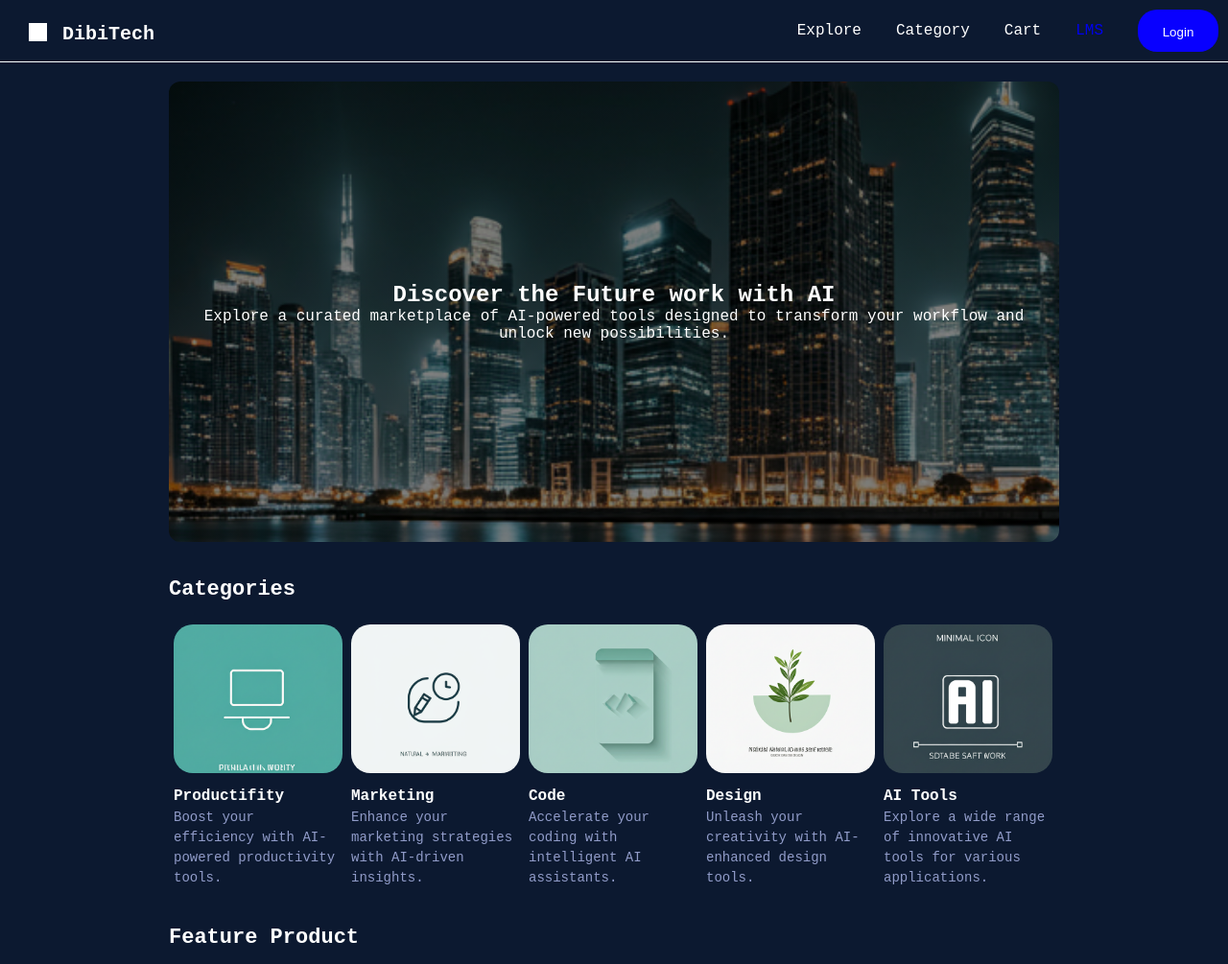
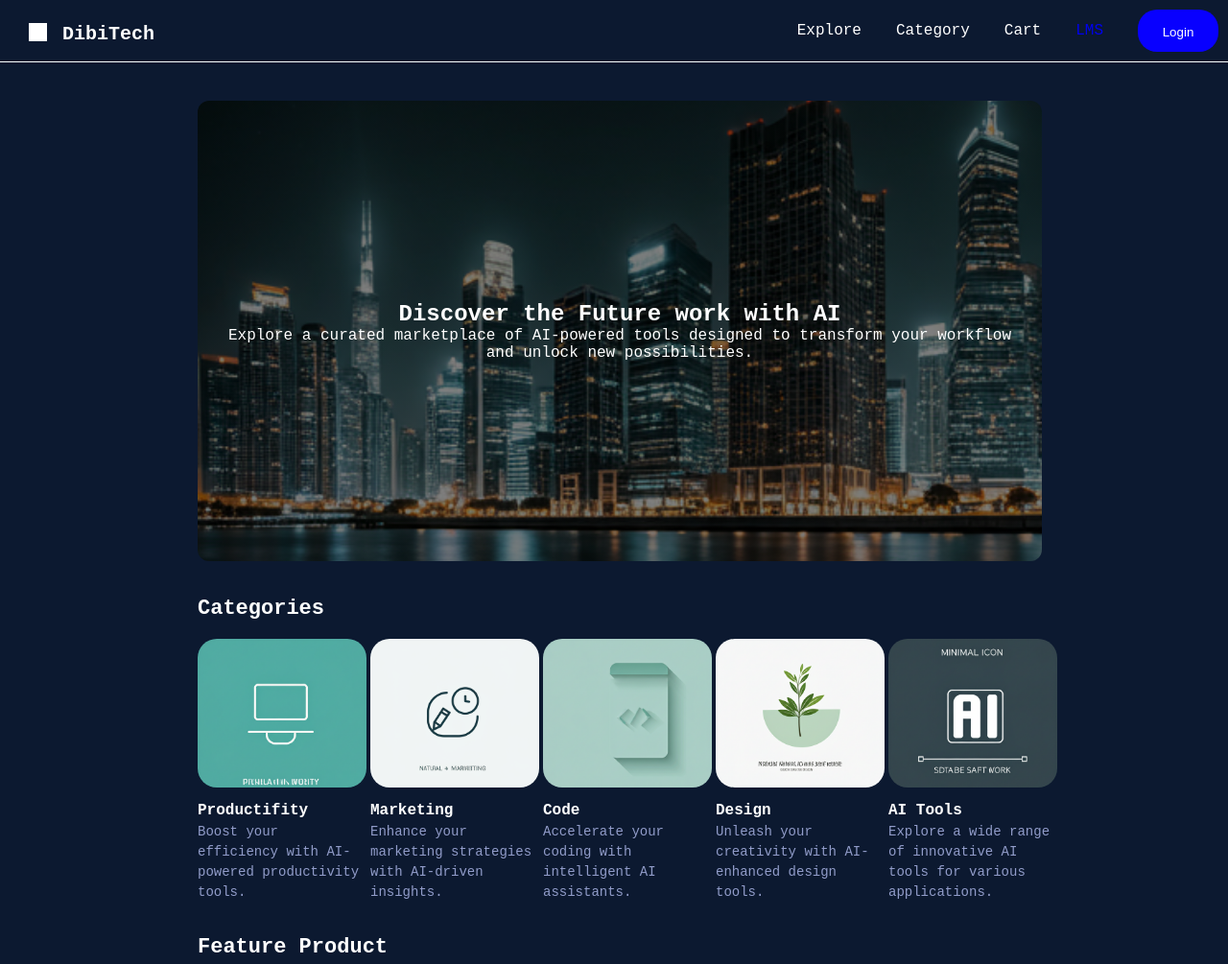
Before and after one commit to AryHamdanHelmy/AssignmentDay15_Landing_Page_Marketplace_Digital_ProductFWD11_Ary_Hamdan_Helmy, a website: page index.html in a window 1280 px wide. Shown: the top 1005 px of the page at 96% size. Drawn offline with Linux system fonts and the light colour scheme.

Commit message:
fix background dibitech

```diff
--- a/style.css
+++ b/style.css
@@ -466,11 +466,12 @@ button:hover{
   .hero-container{
     display:flex;
     flex-direction: column;
+    padding: 20px 30px;
     width: auto;
 }
   .hero-background{
     display: flex;
-    width: auto;
+    width: 880px;
     background-image: linear-gradient(rgba(0, 0, 0, 0.5), rgba(0, 0, 0, 0.5)),
     url(./assets/bg-image/hero.png);
     justify-content: center;
@@ -507,8 +508,7 @@ button:hover{
   }
   .categories-card{
     display: flex;
-    padding: 5px;
-    gap: 9px;
+    gap: 4px;
   }
   .card-productifity{
     display: flex;
```
Also changed, not shown: output.css.
